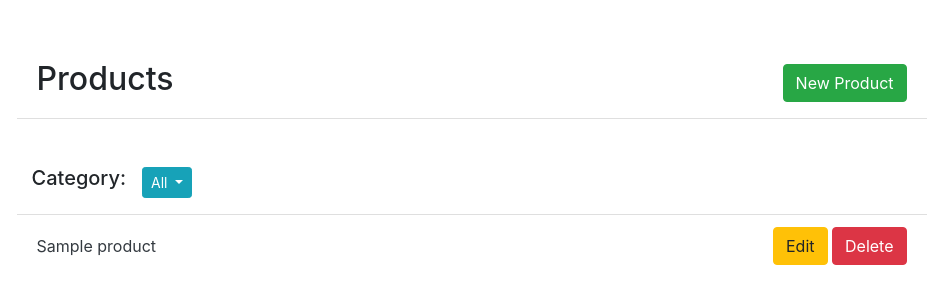
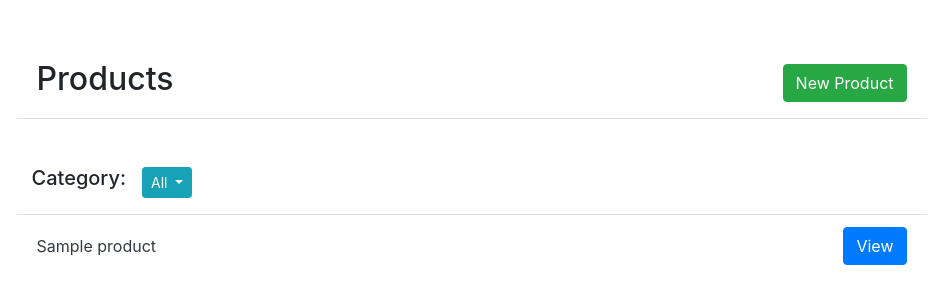
Before and after one commit to kurtatag/geekbrains-django-fundamentals, a Django app: page /admin/products/ in a window 1280 px wide. Shown: the part 56-360 px from the top of the page, without its empty margins (161-1099 px from the left). Run offline with Django 3.2, Linux system fonts and the light colour scheme; a user stored in the database is signed in; tables that the repository leaves empty hold one stand-in row (values such as "Sample post"); some libraries are stand-ins or nearby versions.

Commit message:
Apply 'is_active' field for deleting products

```diff
--- a/adminapp/templates/adminapp/products/index.html
+++ b/adminapp/templates/adminapp/products/index.html
@@ -27,12 +27,9 @@
         {% for product in products %}
             <li class="list-group-item d-flex justify-content-between align-items-center">
                 <a href="{% url 'admin:product_read' pk=product.id %}" class="text-dark">
-                    {{ product.name }}
+                    {{ product.name }} {% if not product.is_active %}<span class="badge badge-dark">Not Active</span>{% endif %}
                 </a>
-                <span>
-                    <a class="btn btn-warning" href="{% url 'admin:product_update' pk=product.pk %}" role="button"> Edit </a>
-                    <a class="btn btn-danger" href="{% url 'admin:product_delete' pk=product.pk %}" role="button">Delete</a>
-                </span>
+                <a class="btn btn-primary" href="{% url 'admin:product_read' pk=product.pk %}" role="button">View</a>
             </li>
         {% endfor %}
     </ul>
--- a/adminapp/templates/adminapp/products/read.html
+++ b/adminapp/templates/adminapp/products/read.html
@@ -3,11 +3,11 @@
 {% block content %}
     <ul class="list-group list-group-flush mt-5 mx-auto col-10">
         <li class="list-group-item d-flex justify-content-between align-items-center">
-            <h2 class="text-primary">Product: {{ product }}</h2>
+            <h2 class="text-primary">Product: {{ product }} {% if not product.is_active %}<span class="badge badge-dark">Not Active</span>{% endif %}</h2>
             <span>
                 <a class="btn btn-warning" href="{% url 'admin:product_update' pk=product.pk %}"
                    role="button"> Edit </a>
-                <a class="btn btn-danger" href="{% url 'admin:product_delete' pk=product.pk %}" role="button">Delete</a>
+                <a class="btn btn-danger {% if not product.is_active %}disabled{% endif %}" href="{% url 'admin:product_delete' pk=product.pk %}" role="button">Delete</a>
             </span>
         </li>
     </ul>
--- a/adminapp/views/products.py
+++ b/adminapp/views/products.py
@@ -89,7 +89,7 @@ def update(request: HttpRequest, pk):
         form = ProductEditForm(request.POST, request.FILES, instance=product)
         if form.is_valid():
             form.save()
-            return HttpResponseRedirect(reverse('admin:products'))
+            return HttpResponseRedirect(request.META.get('HTTP_REFERER'))
 
     form = ProductEditForm(instance=product)
 
@@ -104,5 +104,7 @@ def update(request: HttpRequest, pk):
 @user_passes_test(lambda user: user.is_superuser)
 def delete(request: HttpRequest, pk):
     product = get_object_or_404(Product, pk=pk)
-    product.delete()
-    return HttpResponseRedirect(reverse('admin:products'))
+    # product.delete()
+    product.is_active = False
+    product.save()
+    return HttpResponseRedirect(request.META.get('HTTP_REFERER'))
--- a/geekshop/static/js/script.js
+++ b/geekshop/static/js/script.js
@@ -70,10 +70,7 @@ window.onload = function () {
                                         <a href="/admin/products/read/${products_data[i].product_id}/" class="text-dark">
                                             ${products_data[i].product_name}
                                         </a>
-                                        <span>
-                                            <a class="btn btn-warning" href="/admin/products/update/${products_data[i].product_id}/" role="button"> Edit </a>
-                                            <a class="btn btn-danger" href="/admin/products/delete/${products_data[i].product_id}/" role="button">Delete</a>
-                                        </span>
+                                        <a class="btn btn-primary" href="/admin/products/read/${products_data[i].product_id}/" role="button">View</a>
                                     </li>`);
                 }
             },
```
